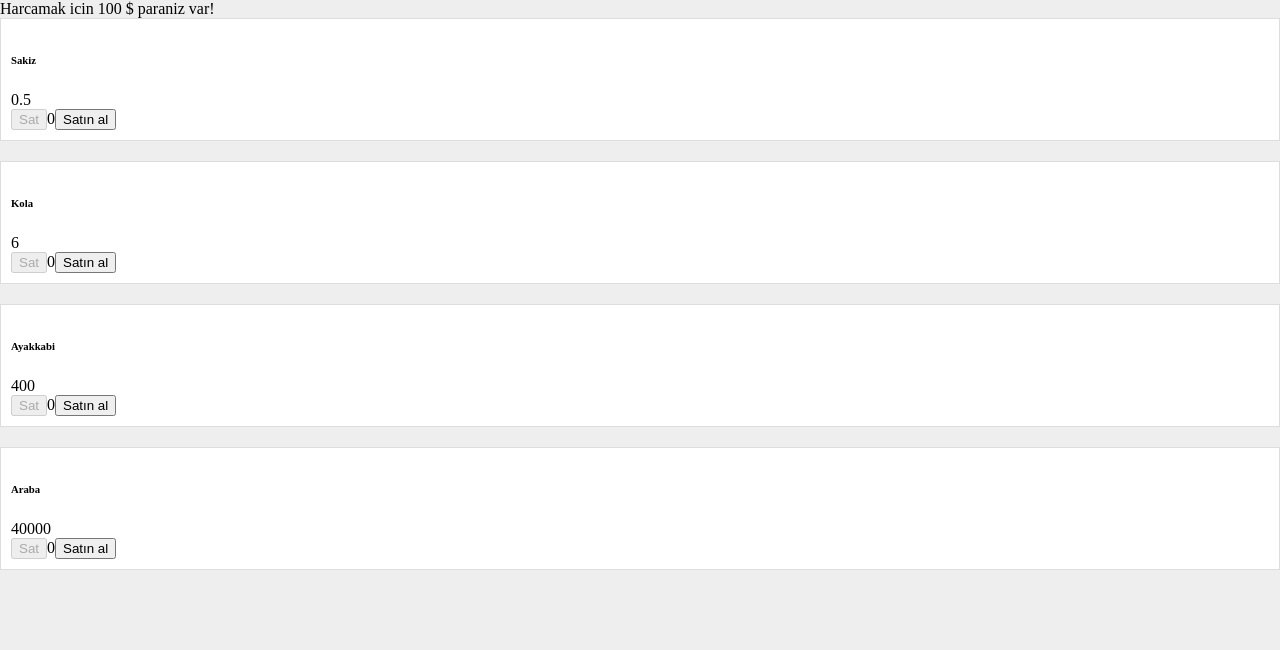
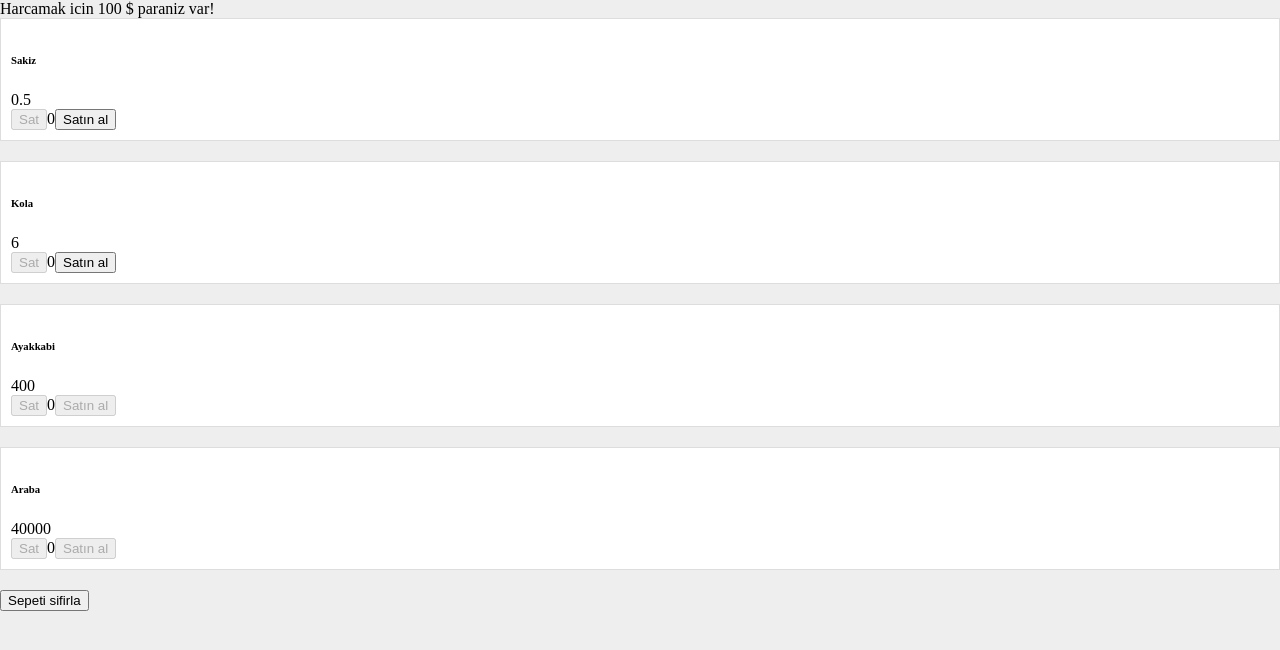
Before and after one commit to meryemkutlu/money-spending-app, a React (Create React App) app: page / in a window 1280 px wide. Shown: the top 650 px of the page. Built offline with nearby package versions, Linux system fonts and the light colour scheme.

Commit message:
reset cart

```diff
--- a/src/App.js
+++ b/src/App.js
@@ -7,6 +7,10 @@ function App() {
   const [money, setMoney] = useState(100);
   const [basket, setBasket] = useState([]);
   const [total, setTotal] = useState(0);
+
+  const resetBasket = () => {
+    setBasket([]);
+  };
 
   useEffect(() => {
     setTotal(
@@ -25,11 +29,14 @@ function App() {
       {products.map((product) => (
         <Product
           key={product.id}
+          total={total}
+          money={money}
           basket={basket}
           setBasket={setBasket}
           product={product}
         />
       ))}
+      <button onClick={resetBasket}>Sepeti sifirla</button>
     </>
   );
 }
--- a/src/components/Header.jsx
+++ b/src/components/Header.jsx
@@ -4,9 +4,13 @@ function Header({ total, money }) {
   return (
     <>
       <div>
-        {(total > 0 && <>Harcayacak {money - total}$ paraniz kaldi!</>) || (
-          <>Harcamak icin {money} $ paraniz var!</>
+        {total > 0 && money - total !== 0 && (
+          <div>Harcayacak {money - total} $ paraniz kaldi! </div>
         )}
+
+        {total === 0 && <div>Harcamak icin {money} $ paraniz var! </div>}
+
+        {money - total === 0 && <div>Paran bitti</div>}
       </div>
     </>
   );
--- a/src/components/Product.jsx
+++ b/src/components/Product.jsx
@@ -1,6 +1,6 @@
 import React from "react";
 
-function Product({ product, basket, setBasket }) {
+function Product({ product, total, money, basket, setBasket }) {
   const basketItem = basket.find((item) => item.id === product.id);
 
   const addBasket = () => {
@@ -46,7 +46,9 @@ function Product({ product, basket, setBasket }) {
           <span className="amount">
             {(basketItem && basketItem.amount) || 0}
           </span>
-          <button onClick={addBasket}>Satın al</button>
+          <button disabled={total + product.price > money} onClick={addBasket}>
+            Satın al
+          </button>
         </div>
         <style jsx>
           {`
```
